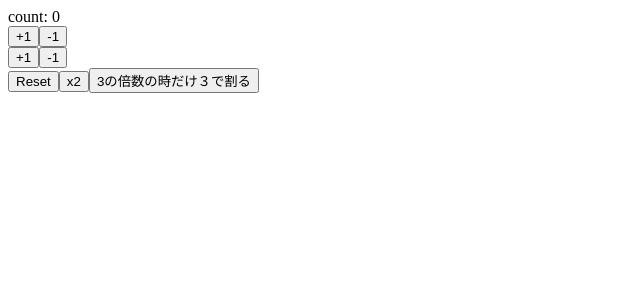
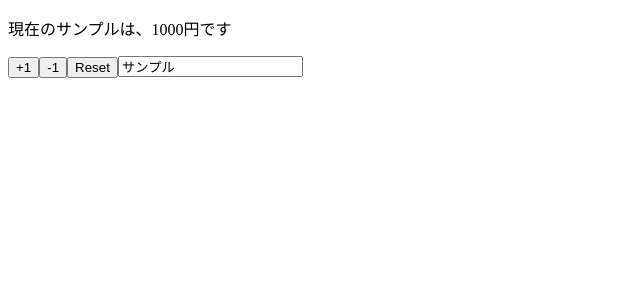
Before and after one commit to 0322keisuke/react-hooks-101, a React (Create React App) app: page / in a window 1280 px wide. Shown: the top 300 px of the page, without its empty margins (0-640 px from the left). Built offline with nearby package versions, Linux system fonts and the light colour scheme.

Commit message:
imlement component using multiple states

```diff
--- a/src/App.js
+++ b/src/App.js
@@ -1,49 +1,30 @@
 import React, {useState} from 'react';
 
-const App = () => {
-  const [count, setCount] = useState(0);
+const App = props => {
+  const [name,setName] = useState(props.name)
+  const [price,setPrice] = useState(props.price)
 
-  const increment = () => setCount(count +1);
-  const decrement = () => setCount(count -1);
+  const reset = () => {
+    setPrice(props.price)
+    setName(props.name)
+  }
 
-  const increment2 = () => setCount(previousCount => previousCount + 1);
-  const decrement2 = () => setCount(previousCount => previousCount - 1);
-  const reset = () => setCount(0);
-  const DoubleCount = () => setCount(previousCount => previousCount * 2);
 
-  /*
-  const devide3 =  () => {
-    if(count % 3 === 0) setCount(count / 3);
+
+  return(
+    <>
+      <p>現在の{name}は、{price}円です</p>
+       <button onClick={() => setPrice(price +1)}>+1</button>
+       <button onClick={() => setPrice(price -1)}>-1</button>
+       <button onClick={reset}>Reset</button>
+       <input value={name} onChange={e => setName(e.target.value)}/>
+    </>
+  )
+}
+  App.defaultProps = {
+    name: 'サンプル',
+    price: 1000
   }
-  */
- const devide3 = () => setCount(previousCount => {
-   if(previousCount % 3 === 0){
-    return previousCount / 3;
-   }else{
-     return previousCount;
-   }
- });
 
-  return (
-    <>
-      <div>count: {count}</div>
-      <div>
-        <button onClick={increment}>+1</button>
-        <button onClick={decrement}>-1</button>
-      </div>
-
-      <div>
-        <button onClick={increment2}>+1</button>
-        <button onClick={decrement2}>-1</button>
-      </div>
-
-      <div>
-      <button onClick={reset}>Reset</button>
-      <button onClick={DoubleCount}>x2</button>
-      <button onClick={devide3}>3の倍数の時だけ３で割る</button>
-      </div>
-    </>
-  );
-}
 
 export default App;
```
